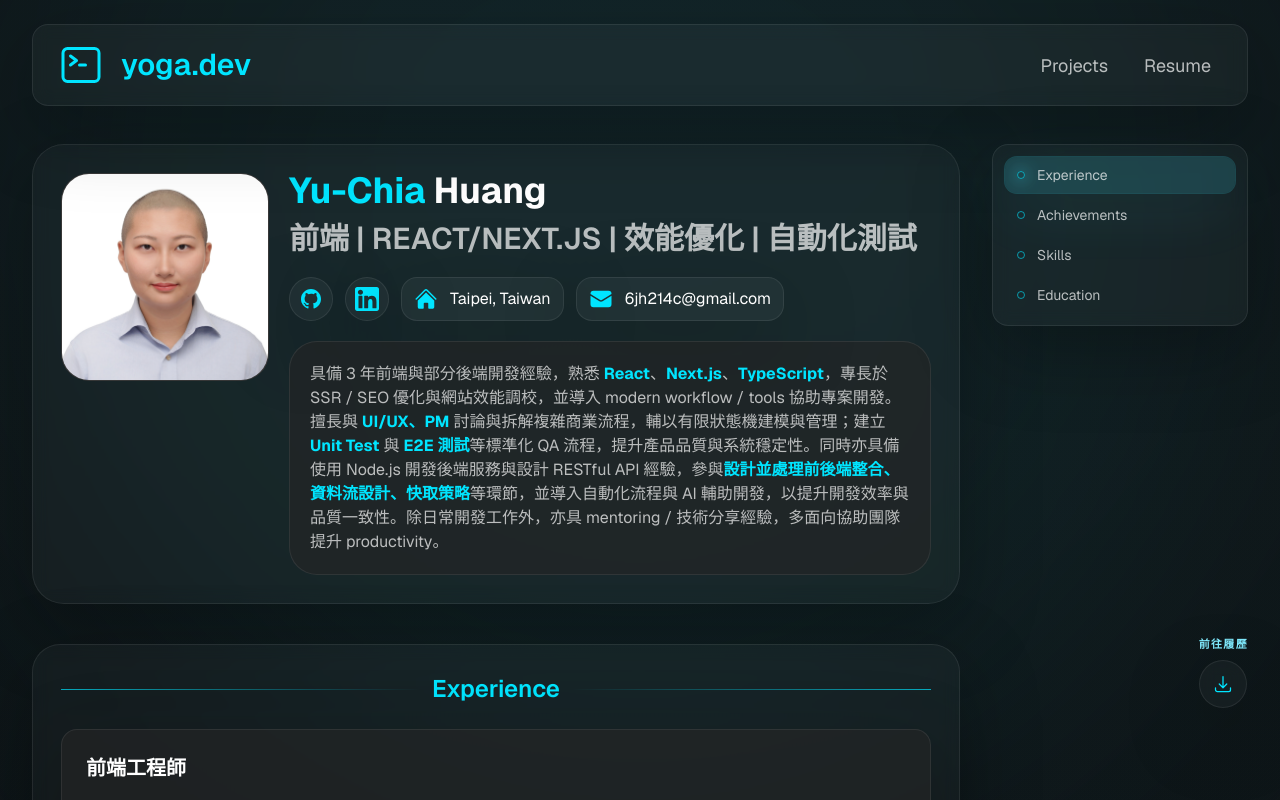
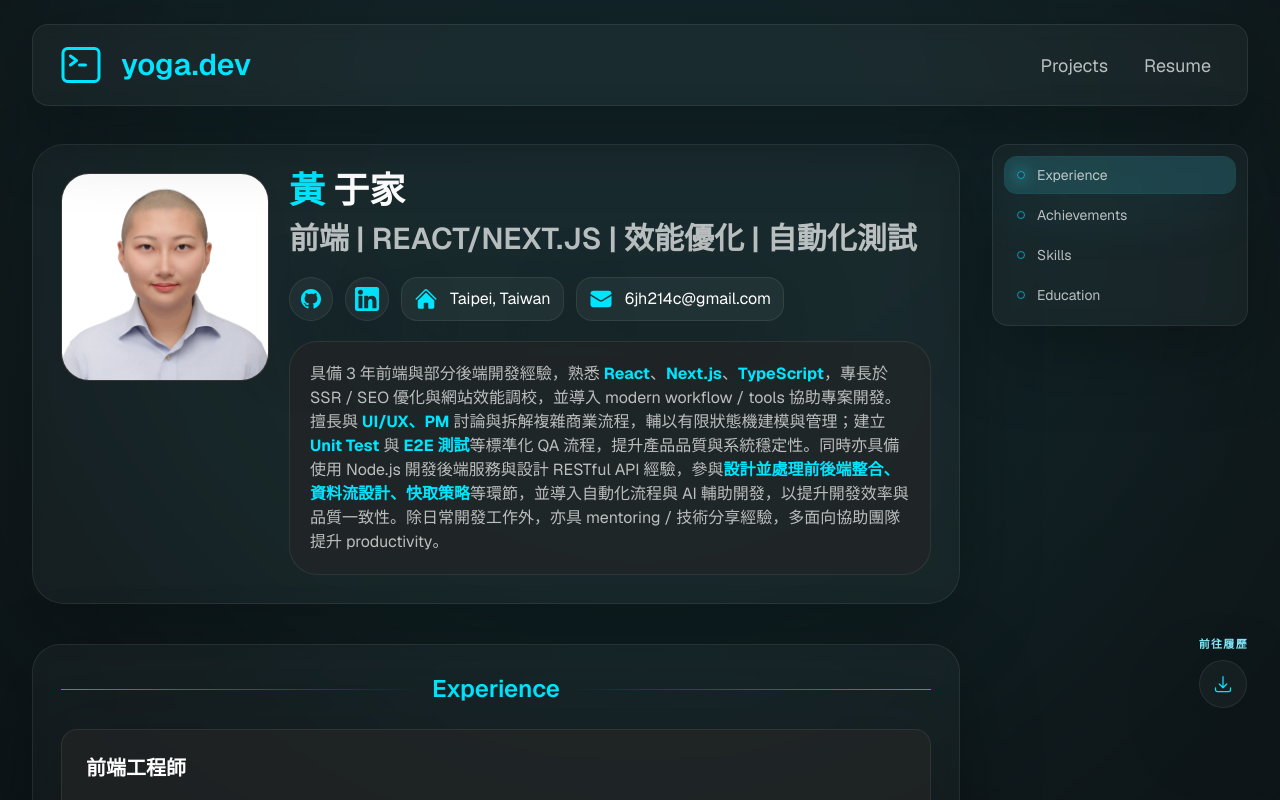
Before and after one commit to y0000ga/yoga-portfolio, a Next.js app: page /en/resume in a window 1280 px wide. Shown: the top 800 px of the page. Built offline with nearby package versions, Linux system fonts and the light colour scheme; no server answers.

Commit message:
feat: loading

```diff
--- /dev/null
+++ b/app/[lang]/loading.tsx
@@ -0,0 +1,11 @@
+export default function Loading() {
+  return (
+    <div className="fixed inset-0 z-50 flex items-center justify-center bg-surface-T50/75 backdrop-blur-sm">
+      <div
+        className="border-primary-T30 border-t-primary-T10 h-12 w-12 animate-spin rounded-full border-4"
+        aria-label="Loading"
+        role="status"
+      />
+    </div>
+  );
+}
--- a/app/[lang]/resume/page.tsx
+++ b/app/[lang]/resume/page.tsx
@@ -90,7 +90,7 @@ const Page = async ({ params }: IBasePageProps) => {
         <div className="flex min-w-0 flex-col gap-5">
           <div className="space-y-3">
             <h1 className="text-[36px] leading-none md:text-[72px]">
-              <span className="text-primary-T10">Yu-Chia</span> Huang
+              <span className="text-primary-T10">黃</span> 于家
             </h1>
             <h2 className="text-text-T20 text-[18px] font-semibold md:text-[32px]">
               {keywords.join(" | ")}
```
